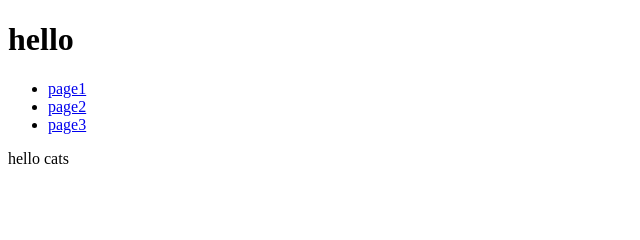
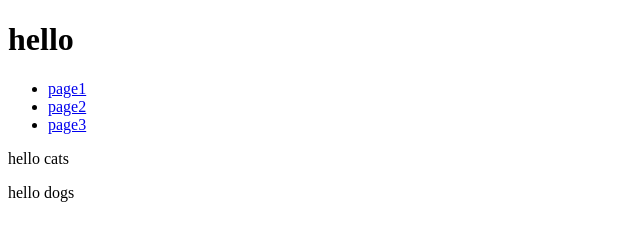
Before and after one commit to chhilin/practic1, a plain HTML site: page index.html in a window 1280 px wide. Shown: the full height of the page, 0-640 px from the left. Drawn offline with Linux system fonts and the light colour scheme.

Commit message:
add dogs

```diff
--- a/index.html
+++ b/index.html
@@ -14,5 +14,6 @@
         <li><a href="#">page3</a></li>
     </ul>
     <p>hello cats</p>
+    <p>hello dogs</p>
 </body>
 </html>
```
